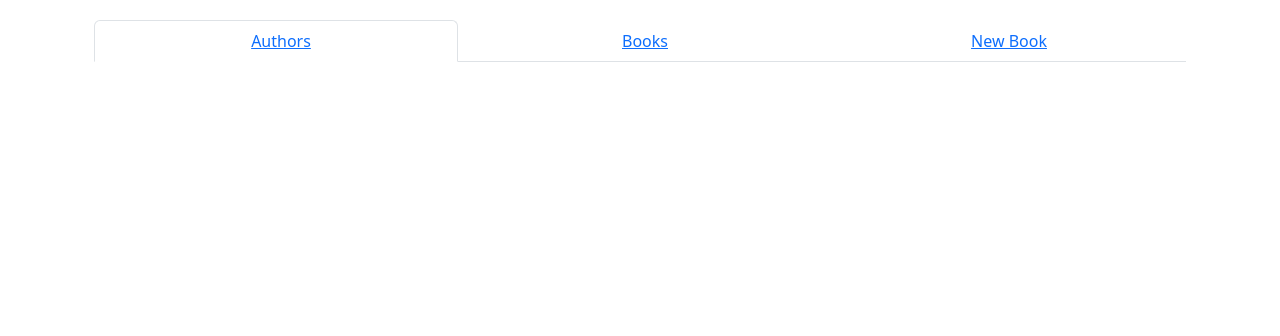
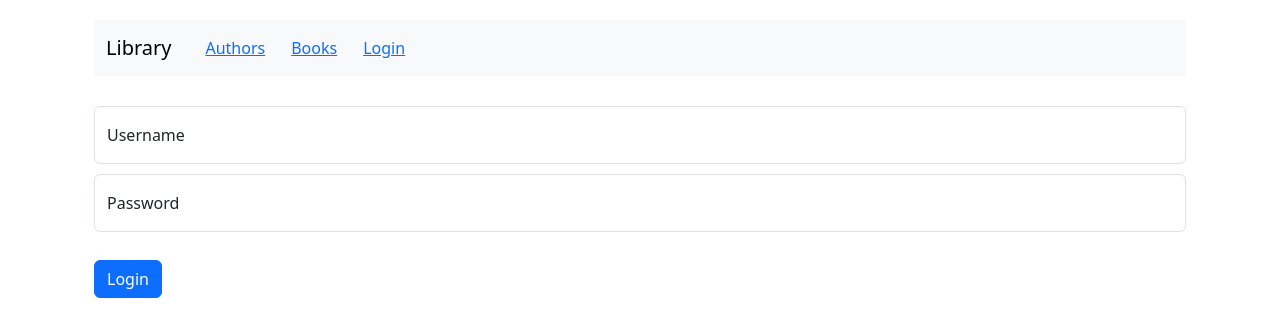
Before and after one commit to khan5ula/library-frontend, a React (Create React App) app: page /login in a window 1280 px wide. Shown: the top 336 px of the page. Built offline with nearby package versions, Linux system fonts and the light colour scheme.

Commit message:
Task 8.18 done, added login

```diff
--- a/src/App.js
+++ b/src/App.js
@@ -3,11 +3,14 @@ import { Col, Container, Row } from 'react-bootstrap'
 import { Route, Routes } from 'react-router-dom'
 import Authors from './components/Authors'
 import Books from './components/Books'
+import LoginForm from './components/LoginForm'
 import Menu from './components/Menu'
 import NewBook from './components/NewBook'
 import Notification from './components/Notification'
+import User from './components/User'
 
 const App = () => {
+  const [token, setToken] = useState(null)
   const [errorMessage, setErrorMessage] = useState(null)
 
   const notify = (message) => {
@@ -28,6 +31,11 @@ const App = () => {
         <Route path="/authors" element={<Authors setError={notify} />} />
         <Route path="/books" element={<Books setError={notify} />} />
         <Route path="/add-book" element={<NewBook setError={notify} />} />
+        <Route
+          path="/login"
+          element={<LoginForm setToken={setToken} setError={notify} />}
+        />
+        <Route path="/user" element={<User setToken={setToken} />} />
         <Route path="/" element={<Authors setError={notify} />} />
       </Routes>
     </Container>
--- /dev/null
+++ b/src/components/LoginForm.js
@@ -0,0 +1,67 @@
+import { useMutation } from '@apollo/client'
+import { useEffect, useState } from 'react'
+import { Button, Container, FloatingLabel, Form } from 'react-bootstrap'
+import { useNavigate } from 'react-router-dom'
+import { LOGIN } from '../queries'
+
+const LoginForm = ({ setError, setToken }) => {
+  const [username, setUsername] = useState('')
+  const [password, setPassword] = useState('')
+  const navigate = useNavigate()
+
+  const [login, result] = useMutation(LOGIN, {
+    onError: (error) => {
+      setError(error.graphQLErrors[0].message)
+    },
+  })
+
+  useEffect(() => {
+    if (result.data) {
+      const token = result.data.login.value
+      setToken(token)
+      localStorage.setItem('library-user-token', token)
+      navigate('/')
+    }
+  }, [result.data]) // eslint-disable-line
+
+  const submit = async (event) => {
+    event.preventDefault()
+    login({ variables: { username, password } })
+    localStorage.setItem('library-username', username)
+  }
+
+  return (
+    <Container>
+      <Form onSubmit={submit}>
+        <Form.Group>
+          <FloatingLabel label="Username" className="mb-2">
+            <Form.Control
+              type="text"
+              placeholder="username"
+              name="username"
+              value={username}
+              id="username-form"
+              onChange={({ target }) => setUsername(target.value)}
+              style={{ marginBottom: '10px' }}
+            />
+          </FloatingLabel>
+          <FloatingLabel label="Password" className="mb-2">
+            <Form.Control
+              type="password"
+              placeholder="password"
+              name="password"
+              value={password}
+              id="password-form"
+              onChange={({ target }) => setPassword(target.value)}
+            />
+          </FloatingLabel>
+        </Form.Group>
+        <Button type="submit" variant="primary" style={{ marginTop: '20px' }}>
+          Login
+        </Button>
+      </Form>
+    </Container>
+  )
+}
+
+export default LoginForm
--- a/src/components/Menu.js
+++ b/src/components/Menu.js
@@ -1,21 +1,19 @@
-import { Container, Nav } from 'react-bootstrap'
+import { Container, Nav, Navbar } from 'react-bootstrap'
 import { Link } from 'react-router-dom'
 
 const Menu = () => {
+  const token = localStorage.getItem('library-user-token')
+
   const padding = {
     paddingLeft: 10,
   }
 
   return (
     <Container>
-      <Nav
-        fill
-        justify
-        variant="tabs"
-        defaultActiveKey="/"
-        className="justify-content-center"
-        style={{ marginBottom: '30px' }}
-      >
+      <Navbar style={{ marginBottom: '30px' }} bg="light" data-bs-theme="light">
+        <Container>
+          <Navbar.Brand>Library</Navbar.Brand>
+          <Nav className="me-auto">
             <Nav.Link href="/" as="span">
               <Link style={padding} to="/">
                 Authors
@@ -26,12 +24,21 @@ const Menu = () => {
                 Books
               </Link>
             </Nav.Link>
+            {token && (
               <Nav.Link href="/add-book" as="span">
                 <Link style={padding} to="/add-book">
                   New Book
                 </Link>
               </Nav.Link>
+            )}
+            <Nav.Link href={token ? '/user' : '/login'} as="span">
+              <Link style={padding} to={token ? 'user' : 'login'}>
+                {token ? 'User' : 'Login'}
+              </Link>
+            </Nav.Link>
           </Nav>
+        </Container>
+      </Navbar>
     </Container>
   )
 }
--- a/src/components/NewBook.js
+++ b/src/components/NewBook.js
@@ -13,16 +13,16 @@ const NewBook = ({ setError }) => {
   const [createBook] = useMutation(CREATE_BOOK, {
     refetchQueries: [{ query: ALL_BOOKS }, { query: ALL_AUTHORS }],
     onError: (error) => {
-      setError(error.graphQLErrors[0].message)
+      setError('Error occured while adding the book')
+      console.log(JSON.stringify(error))
     },
   })
 
   const submit = async (event) => {
     event.preventDefault()
-    createBook({
+    await createBook({
       variables: { title, published: parseInt(published), author, genres },
     })
-
     setTitle('')
     setPublished('')
     setAuthor('')
--- /dev/null
+++ b/src/components/User.js
@@ -0,0 +1,41 @@
+import { useApolloClient } from '@apollo/client'
+import { Button, Container } from 'react-bootstrap'
+import { useNavigate } from 'react-router-dom'
+import { useEffect, useState } from 'react'
+
+const User = ({ setToken }) => {
+  const client = useApolloClient()
+  const navigate = useNavigate()
+  const [username, setUsername] = useState('')
+
+  const logout = () => {
+    setToken(null)
+    localStorage.clear()
+    client.resetStore()
+    navigate('/login')
+  }
+
+  useEffect(() => {
+    const storedUsername = localStorage.getItem('library-username')
+    if (storedUsername) {
+      setUsername(storedUsername)
+    }
+  }, [])
+
+  return (
+    <Container>
+      <h1 style={{ marginBottom: '20px' }}>User info</h1>
+      Logged in as 🧑🏼‍💼 {username}
+      <Button
+        size="sm"
+        style={{ marginLeft: '15px' }}
+        variant="outline-danger"
+        onClick={logout}
+      >
+        Logout
+      </Button>
+    </Container>
+  )
+}
+
+export default User
--- a/src/index.js
+++ b/src/index.js
@@ -1,17 +1,35 @@
-import { ApolloClient, ApolloProvider, InMemoryCache } from "@apollo/client"
-import React from "react"
-import ReactDOM from "react-dom/client"
-import { BrowserRouter as Router } from "react-router-dom"
-import App from "./App"
+import {
+  ApolloClient,
+  InMemoryCache,
+  ApolloProvider,
+  createHttpLink,
+} from '@apollo/client'
+
+import { setContext } from '@apollo/client/link/context'
+import React from 'react'
+import ReactDOM from 'react-dom/client'
+import { BrowserRouter as Router } from 'react-router-dom'
+import App from './App'
+
+const authLink = setContext((_, { headers }) => {
+  const token = localStorage.getItem('library-user-token')
+  return {
+    headers: { ...headers, authorization: token ? `Bearer ${token}` : null },
+  }
+})
+
+const httpLink = createHttpLink({
+  uri: 'http://localhost:4000',
+})
 
 const client = new ApolloClient({
-	uri: "http://localhost:4000",
   cache: new InMemoryCache(),
+  link: authLink.concat(httpLink),
 })
 
-ReactDOM.createRoot(document.getElementById("root")).render(
+ReactDOM.createRoot(document.getElementById('root')).render(
   <ApolloProvider client={client}>
-		{" "}
+    {' '}
     <Router>
       <App />
     </Router>
--- a/src/queries.js
+++ b/src/queries.js
@@ -27,7 +27,7 @@ export const CREATE_BOOK = gql`
     $title: String!
     $author: String!
     $published: Int!
-    $genres: [String]
+    $genres: [String!]!
   ) {
     addBook(
       title: $title
@@ -36,8 +36,10 @@ export const CREATE_BOOK = gql`
       genres: $genres
     ) {
       title
-      author
       published
+      author {
+        name
+      }
       genres
     }
   }
@@ -51,3 +53,10 @@ export const EDIT_AUTHOR = gql`
     }
   }
 `
+export const LOGIN = gql`
+  mutation login($username: String!, $password: String!) {
+    login(username: $username, password: $password) {
+      value
+    }
+  }
+`
```
Lines whose indentation alone changed are shown as unchanged.
